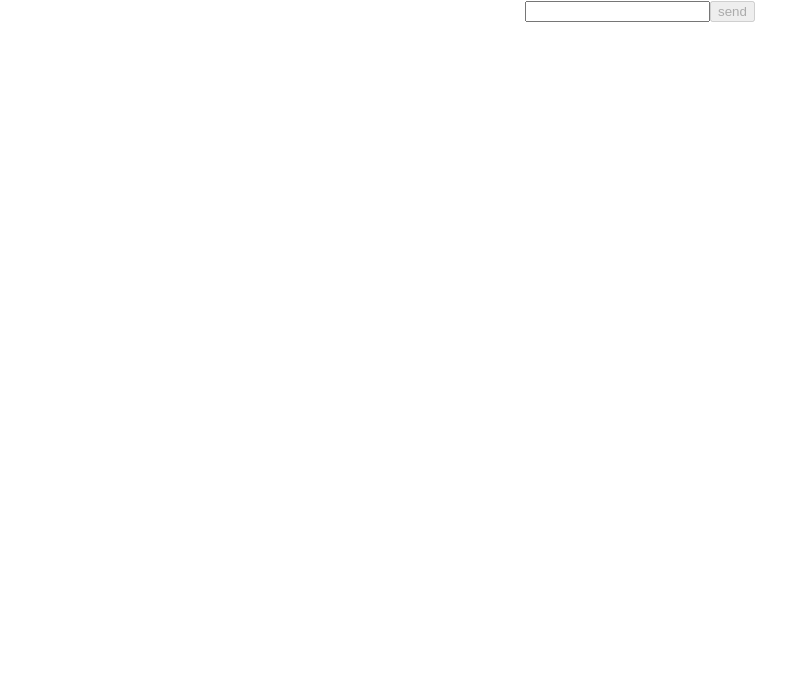
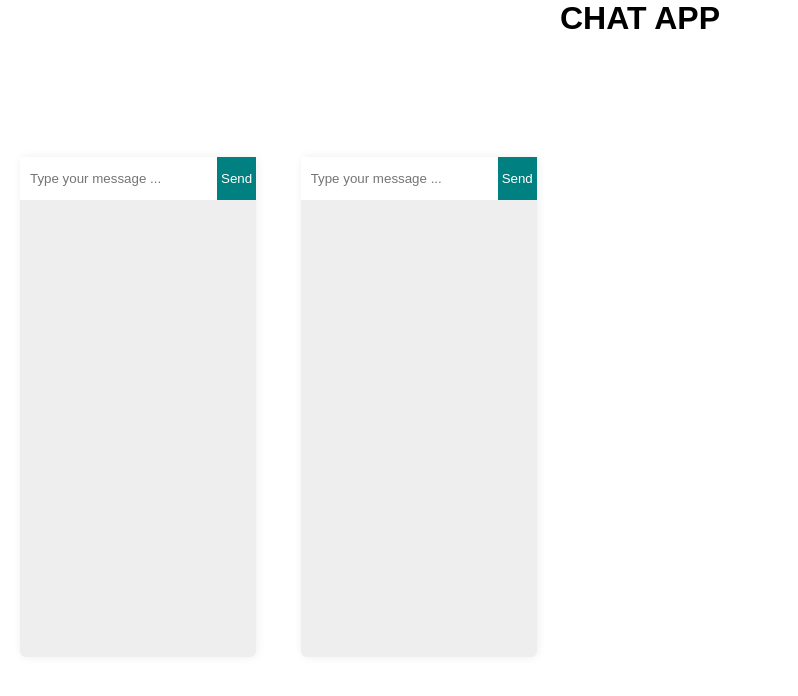
Before and after one commit to inf0std/ISI-VCP, a React (Create React App) app: page / in a window 1280 px wide. Shown: the top 696 px of the page, without its empty margins (0-798 px from the left). Built offline with nearby package versions, Linux system fonts and the light colour scheme; no server answers.

Commit message:
added handeling multiple instances of conversation

```diff
--- a/public/index.html
+++ b/public/index.html
@@ -1,43 +1,43 @@
 <!DOCTYPE html>
 <html lang="en">
- <head>
-   <meta charset="utf-8" />
-   <link rel="icon" href="%PUBLIC_URL%/favicon.ico" />
-   <meta name="viewport" content="width=device-width, initial-scale=1" />
-   <meta name="theme-color" content="#000000" />
-   <meta
-     name="description"
-     content="Web site created using create-react-app"
-   />
-   <link rel="apple-touch-icon" href="%PUBLIC_URL%/logo192.png" />
-   <!--
-     manifest.json provides metadata used when your web app is installed on a
-     user's mobile device or desktop. See https://developers.google.com/web/fundamentals/web-app-manifest/
-   -->
-   <link rel="manifest" href="%PUBLIC_URL%/manifest.json" />
-   <!--
-     Notice the use of %PUBLIC_URL% in the tags above.
-     It will be replaced with the URL of the `public` folder during the build.
-     Only files inside the `public` folder can be referenced from the HTML.
--
-     Unlike "/favicon.ico" or "favicon.ico", "%PUBLIC_URL%/favicon.ico" will
-     work correctly both with client-side routing and a non-root public URL.
-     Learn how to configure a non-root public URL by running `npm run build`.
-   -->
-   <title>React App</title>
- </head>
- <body>
-   <noscript>You need to enable JavaScript to run this app.</noscript>
-   <div id="root"></div>
-   <!--
-     This HTML file is a template.
-     If you open it directly in the browser, you will see an empty page.
--
-     You can add webfonts, meta tags, or analytics to this file.
-     The build step will place the bundled scripts into the <body> tag.
--
-     To begin the development, run `npm start` or `yarn start`.
-     To create a production bundle, use `npm run build` or `yarn build`.
-   -->
- </body>
+<head>
+    <meta charset="UTF-8">
+    <meta http-equiv="X-UA-Compatible" content="IE=edge">
+    <meta name="viewport" content="width=device-width, initial-scale=1.0">
+    <title>Chat</title>
+    <link rel="stylesheet" href="style.css">
+</head>
+<body>
+
+    <h1>CHAT APP</h1>
+    <div class="container">
+        <div class="chatbox">
+            <ul id="messageList-room2"></ul>
+            <form class="Input">
+                <input type="text" placeholder="Type your message ..." id="chatboxinput-room2">
+                <button id="room2" >Send</button>
+            </form>
+        </div>
+
+
+    </div>
+
+    <div class="container">
+        <div class="chatbox">
+            <ul id="messageList-room1"></ul>
+            <form class="Input">
+                <input type="text" placeholder="Type your message ..." id="chatboxinput-room1">
+                <button id="room1" >Send</button>
+            </form>
+        </div>
+
+
+    </div>
+    <script src="https://cdnjs.cloudflare.com/ajax/libs/socket.io/4.4.1/socket.io.js"></script>
+    <script src="index.js"></script>
+        <script>
+            console.log(document.getElementById("room1").onclick)
+        </script>
+
+</body>
 </html>
--- /dev/null
+++ b/public/index.js
@@ -0,0 +1,63 @@
+
+const socket = io("http://localhost:4000");
+//const messageform = document.querySelector(".chatbox form");
+//const messageList = document.querySelector("#messagelist");
+const userList = document.querySelector("ul#users");
+
+const  messages = []
+//socket listeners
+//socket.join(['room1','room2']) ;
+
+const envoimessage = (e)=>{
+ var chatboxinput=document.getElementById("chatboxinput-"+e.target.id);
+ socket.emit("msg",{
+    room:e.target.id,
+    msg:chatboxinput.value
+ })
+ console.log('send message')
+ e.preventDefault()
+}
+socket.on("msg",(data)=>
+{
+    room = data.room;
+    messageList = document.getElementById("messageList-" +room);
+    console.log("room", room);
+    console.log(messageList)
+    messageList.innerHTML +=`<li>
+    <p>${data.msg}</p>
+
+      </li>`
+});
+socket.on("message_client", (message) => {
+    messages.push(message);
+    updateMessages()
+})
+//event listeners
+/*messageform.addEventListener('submit', messageSubmitHandler)
+function messageSubmitHandler(e) {
+    e.preventDefault();
+    let message = chatboxinput.value;
+    if(!message){
+        return alert ("Message must not be empty");
+    }
+
+    socket.emit("message", message)
+
+    chatboxinput.value = ""
+
+
+}*/
+
+
+function updateMessages() {
+    messageList.textContent = ''
+    for (let i = 0; i < messages.length; i++) {
+        messageList.innerHTML += `<li>
+                     <p>${messages[i].message}</p>
+
+                       </li>`
+    }
+}
+
+document.getElementById("room1").onclick = envoimessage;
+document.getElementById("room2").onclick = envoimessage;
--- /dev/null
+++ b/public/style.css
@@ -0,0 +1,57 @@
+ *{
+    padding: 0px;
+    margin: 0px;
+    box-sizing: border-box;
+    font-family: Arial, Helvetica, sans-serif;
+}
+h1{
+    text-align: center;
+}
+
+.container{
+    max-width: 1000px;
+    margin: 100px auto 50px;
+    padding: 20px;
+    display: inline-block;
+}
+
+.chatbox{
+    height: 500px;
+    list-style: none;
+    display: flex;
+    flex-flow: column;
+    background: #eee;
+    border-radius: 6px;
+
+    box-shadow: 1px 0px 10px #eee;
+}
+#messagelist{
+    flex: 1;
+    overflow-y: scroll;
+
+}
+
+#messagelist li{
+    background: white;
+    max-width: 200px;
+    padding: 10px;
+    margin: 10px;
+}
+form.Input{
+    display: flex;
+}
+
+
+form.Input input{
+    flex: 10;
+    padding: 14px 10px;
+    border: none;
+}
+form.Input button{
+    padding: 4px;
+    background: teal;
+    border: none;
+    flex: 1;
+    color: white;
+    cursor: pointer;
+}
--- a/src/server/modules/conversationManager.js
+++ b/src/server/modules/conversationManager.js
@@ -12,6 +12,8 @@ const joinConv = (user, convId)=>{
 }
 
 const leaveConv = (user, convId)=>{
+
+
 
 }
 
--- a/src/server/modules/users.js
+++ b/src/server/modules/users.js
@@ -7,7 +7,7 @@ const addUser =({id,name,room})=>{
 
  // verifier l'existance de users dans la meme room avec le meme nom
 
- const existingUser = users.find((user)=> user.room === room && user.name === name);
+ const existingUser = users.find((user)=> user.room === room && user.id=== id);
   if (existingUser) {
     return{ error: 'Username is taken'};
   }
--- /dev/null
+++ b/src/server/modules/usersTest.js
@@ -0,0 +1,4 @@
+
+
+const users = require ('./users')
+console.log(users);
```
Also changed, not shown: index.js (+40 -22 lines).
